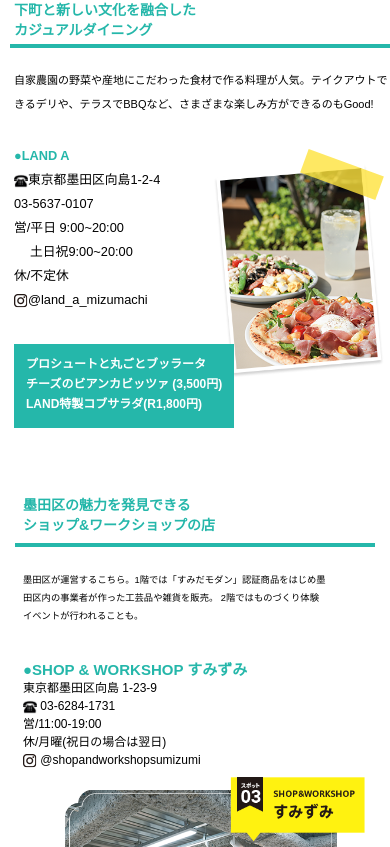
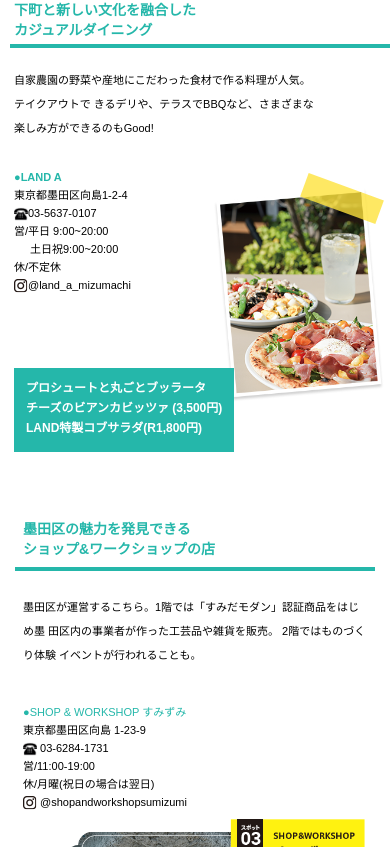
Before and after one commit to hars123h/japenese_toursite, a React (Create React App) app: page / in a window 390 px wide. Shown: the part 2417-3264 px from the top of the page. Built offline with nearby package versions, Linux system fonts and the light colour scheme.

Commit message:
Revission

```diff
--- a/src/App.css
+++ b/src/App.css
@@ -59,6 +59,19 @@
   margin-right: -50px !important;
 
 }
+.screen4Paramobile {
+  display: none;
+}
+.shop03ParaMobile {
+  display: none;
+}
+.shiParamobile {
+  display: none;
+
+}
+.screenparaMobile {
+  display: none;
+}
 @media only screen and (max-width: 500px) {
   .s3Para {
     font-size: 9.4px !important;
@@ -107,7 +120,18 @@
 
   }
   .shop03Para {
-    font-size: 9.3px !important;
+    font-size: 11px !important;
+    display: none;
+  }
+  .shop03Li {
+    font-size: 11px;
+  }
+  .shop03Li1 {
+    font-size: 11px !important;
+  }
+  .shop03ParaMobile {
+    font-size: 11px !important;
+    display: block;
   }
   .shop03OuterTeaxt {
     margin-top: 30px !important;
@@ -129,13 +153,21 @@
     padding:10px !important;
   }
   .shiPara {
-    font-size: 9.5px !important;
+    font-size: 11px !important;
+    display: none;
+  }
+  .shiParamobile {
+    font-size: 11px !important;
+    display: block;
+
   }
   .shiPara2 {
-    font-size: 14px !important;
+    font-size: 11px !important;
+    line-height: 18px !important;
 
   }
   .screen4Para {
+    display: none;
     font-size: 11px !important;
   }
   .s6cupImg {
@@ -150,7 +182,16 @@
     right: 250px !important;
   }
   .screenpara {
-    font-size: 9px !important;
+    font-size: 11px !important;
+    display: none;
+  }
+  .screenparaLi {
+    font-size: 11px !important;
+  }
+
+  .screenparaMobile {
+    font-size: 11px !important;
+    display: block;
   }
   .miyashitaImg img {
     width: 85%;
@@ -261,4 +302,12 @@
     padding-left: 1rem;
     padding-right: 1rem;
    }
+   .screen4Paramobile {
+    display: block;
+    font-size: 11px !important;
+  }
+  .screen4ParaLi {
+    font-size: 11px !important;
+    line-height: 18px !important;
+  }
 }
--- a/src/App.jsx
+++ b/src/App.jsx
@@ -214,11 +214,15 @@ function App() {
                 自家農園の野菜や産地にこだわった食材で作る料理が人気。テイクアウトで <br />
                 きるデリや、テラスでBBQなど、さまざまな楽しみ方ができるのもGood!
               </div>
-              <div className="part3 flex p-1 justify-between mt-5 text-[0.8rem] cstm:text-[12px]" style={{lineHeight:'24px'}}>
+              <div className="part2 text-black cstm:text-[12px] md:text-[0.7rem]  p-1 mt-4 xcstm:text-[10px] screen4Paramobile" style={{lineHeight:'24px'}}>
+                自家農園の野菜や産地にこだわった食材で作る料理が人気。 <br />
+                テイクアウトで きるデリや、テラスでBBQなど、さまざまな<br />楽しみ方ができるのもGood!
+              </div>
+              <div className="part3 flex p-1 justify-between mt-5 text-[0.8rem] cstm:text-[12px] screen4ParaLi" style={{lineHeight:'24px'}}>
                 <div>
                   <div className='text-[#25b7aa] font-bold'>●LAND A</div>
-                  <div className='text-black'><img src={phone_image} alt="phone" className='inline w-[14px]' />東京都墨田区向島1-2-4</div>
-                  <div className='text-black'>03-5637-0107</div>
+                  <div className='text-black'>東京都墨田区向島1-2-4</div>
+                  <div className='text-black'><img src={phone_image} alt="phone" className='inline w-[14px]' />03-5637-0107</div>
                   <div className='text-black'>営/平日 9:00~20:00 <br /> <span className='pl-4'>土日祝9:00~20:00</span> </div>
                   <div className='text-black'>休/不定休</div>
                   <div className='text-black'><img src={instagram_icon} alt="insta_icon" className=' inline' />@land_a_mizumachi</div>
@@ -256,9 +260,14 @@ function App() {
                 <div>田区内の事業者が作った工芸品や雑貨を販売。 2階ではものづくり体験</div>
                 <div>イベントが行われることも。</div>
               </div>
-              <div className="part3 flex flex-col md:flex-row p-2 justify-between mt-5 xcstm:text-xs" style={{lineHeight:'18px'}}>
+              <div className="part2  text-black  cstm:text-[9px] cstm:scale-125  cstm:translate-x-10  p-2 mt-4 md:text-[15px] xcstm:text-[0.45rem] shop03ParaMobile"style={{lineHeight:'18px'}}>
+                <div style={{lineHeight:'24px'}}>墨田区が運営するこちら。1階では「すみだモダン」認証商品をはじめ墨 田区内の事業者が作った工芸品や雑貨を販売。 2階ではものづくり体験 イベントが行われることも。</div>
+                {/* <div>田区内の事業者が作った工芸品や雑貨を販売。 2階ではものづくり体験</div> */}
+                {/* <div>イベントが行われることも。</div> */}
+              </div>
+              <div className="part3 flex flex-col md:flex-row p-2 justify-between mt-5 xcstm:text-xs shop03Li" style={{lineHeight:'18px'}}>
                 <div>
-                  <div className='text-[#25b7aa] font-bold text-[15px] cstm:text-[11px]'>●SHOP & WORKSHOP すみずみ</div>
+                  <div className='text-[#25b7aa]  text-[15px] cstm:text-[11px] shop03Li1'>●SHOP & WORKSHOP すみずみ</div>
                   <div className='text-black '>東京都墨田区向島 1-23-9</div>
                   <div className='text-black '> <img src={phone_image} alt="phone" className='inline w-[14px]' /> 03-6284-1731</div>
                   <div className='text-black '>営/11:00-19:00</div>
@@ -325,6 +334,11 @@ function App() {
                 <div>SHIBUYASKY」は、街を一望できる絶景スポット。 屋内展望回廊「SKY-</div>
                 GALLERY」では映像による空間演出や期間限定の展示が楽しめる。
               </div>
+              <div className="part2 text-black md:text-[0.8rem] p-1 mt-4 xcstm:text-[0.54rem] cstm:text-[11.5px] shiParamobile" style={{lineHeight:'20px'}}>
+                <div>2019年に開業した「渋谷スクランブルスクエア」にある展望施設「SHIBUYASKY」は、街を一望できる絶景スポット。 屋内展望回廊「SKY-GALLERY」では映像による空間演出や期間限定の展示が楽し <br />める。</div>
+                {/* <div>「SHIBUYASKY」は、街を一望できる絶景スポット。 屋内展望回廊「SKY-</div> */}
+                {/* GALLERY」では映像による空間演出や期間限定の展示が楽しめる。 */}
+              </div>
               <div className="part3 flex flex-col md:flex-row p-1 justify-between mt-5 xcstm:text-[0.8rem] md:text-[1.1rem] cstm:text-[0.8rem] shiPara2" style={{lineHeight:'20px'}}>
                 <div>
                   <div className='text-[#f5ac1a]'>●SHIBUYA SKY (渋谷スカイ)</div>
@@ -368,7 +382,11 @@ function App() {
                 <div className=' tracking-tighter'>2020年、渋谷区立宮下公園が新しく生まれ変わり、ショッピングや食べ歩き、スポーツが</div>
                 <div>楽しめる低層複合施設に。</div>
               </div>
-              <div className="part3 cstm:-translate-x-6  mt-5 xcstm:text-sm xcstm:mb-8"style={{lineHeight:'20px'}}>
+              <div className="part2 text-black cstm:text-[12px] cstm:-translate-x-6  mt-4 md:text-[0.7rem] xcstm:text-[0.5rem] nokn:text-[0.6rem] screenparaMobile"style={{lineHeight:'20px'}}>
+                <div className=' tracking-tighter'>2020年、渋谷区立宮下公園が新しく生まれ変わり、ショッピングや食べ歩き、スポーツが 楽しめる低層複合施設に。</div>
+                {/* <div>楽しめる低層複合施設に。</div> */}
+              </div>
+              <div className="part3 cstm:-translate-x-6  mt-5 xcstm:text-sm xcstm:mb-8 screenparaLi "style={{lineHeight:'20px'}}>
                 <div>
                   <div className='text-[#f7aa17] '>●MIYASHITA PARK</div>
                   <div className='text-black '>東京都渋谷区神宮前6-20-10</div>
```
